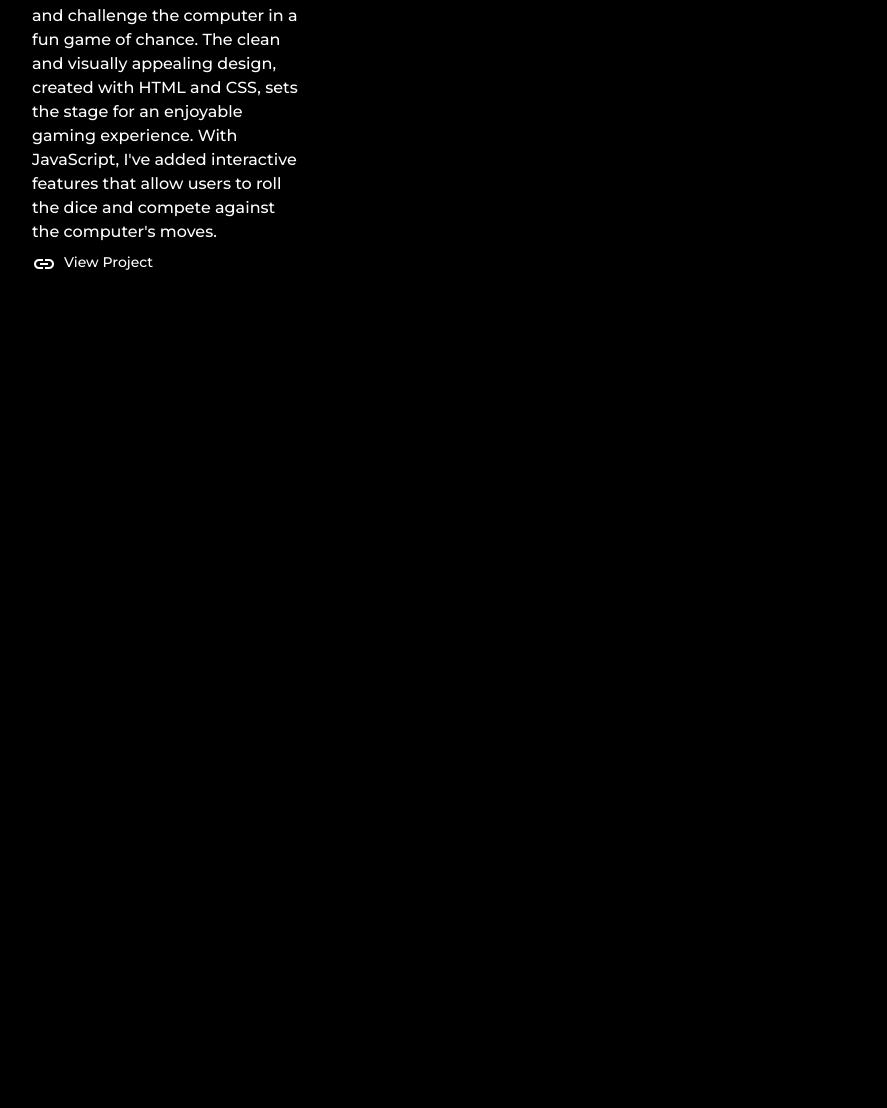
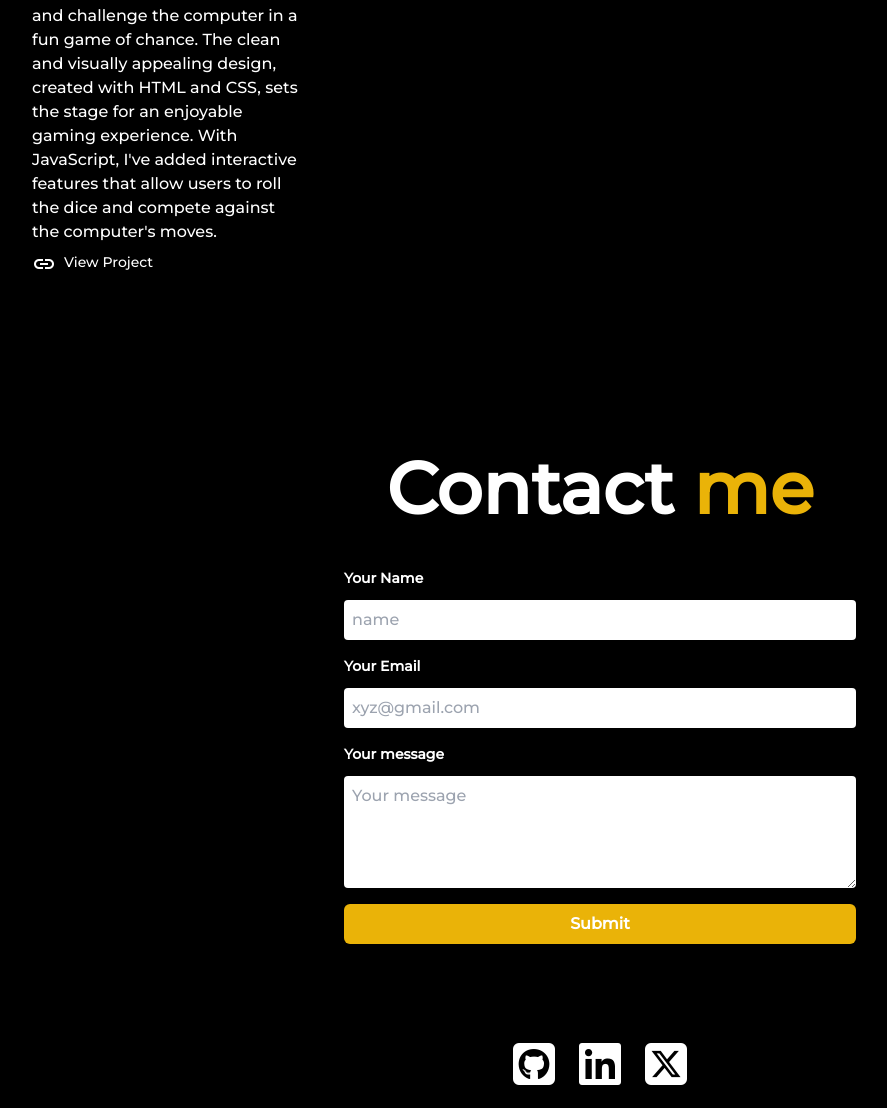
Before and after one commit to nisthaaah/Portfolio-Website, a website built with Vite: page index.html in a window 1280 px wide. Shown: the part 3352-4460 px from the top of the page, without its empty margins (40-927 px from the left). Before the commit the page ends 3644 px from the top, so only its background shows below. Built offline with nearby package versions, Linux system fonts and the light colour scheme.

Commit message:
portfolio

```diff
--- a/index.html
+++ b/index.html
@@ -32,10 +32,14 @@
                 <a href="#projects">
                     <li class="hover:text-yellow-500">Projects</li>
                 </a>
-            <a href="">
+                <a href="#contact">
                     <li class="hover:text-yellow-500">Contact</li>
                 </a>
             </ul>
+        </div>
+
+
+
     </nav>
 
     <div class="container" id="home">
@@ -185,7 +189,7 @@
         </div>
 
         <div class="grid grid-cols-1 gap-3 sm:grid-cols-2 md:grid-cols-3 mt-11">
-            <div class="hover:bg-gray-950 p-4 rounded mx-14">
+            <div class="hover:bg-gray-950 p-4 rounded mx-14 ">
                 <div class="">
                     <span class="material-symbols-outlined text-blue-500 mb-4">flutter</span>
                     <h2 class="text-yellow-500 mb-1 font-bold">IMAGISEA</h2>
@@ -266,8 +270,40 @@
                 </a>
             </div>
         </div>
+    </div>
+
+    <div class="contact" id="contact">
+        <div class="sm:mx-24 flex justify-center items-center mt-40 mb-11">
+            <h1 class="text-white text-4xl font-bold sm:text-7xl">
+                Contact <span class="text-yellow-500">me</span>
+            </h1>
+        </div>
+
+        <form action="mailto:nisthasharma0799@gmail.com" class="max-w-sm mx-auto sm:max-w-lg">
+            <div class="mt-4">
+                <label for="name" class="block text-sm text-white mb-3 font-semibold">Your Name</label>
+                <input type="name" id="name" class="p-2 rounded border-none block w-full" placeholder="name" required>
+            </div>
+            <div class="mt-4">
+                <label for="email" class="block text-sm text-white mb-3 font-semibold">Your Email</label>
+                <input type="email" id="email" class="p-2 rounded border-none block w-full " placeholder="xyz@gmail.com" required>
+            </div>
+            <div class="mt-4">
+                <label for="message" class="block text-sm text-white mb-3 font-semibold">Your message</label>
+                <textarea id="message" rows="4" class="p-2 rounded border-none block w-full" placeholder="Your message" required></textarea>
+            </div>
+            <button type="submit" class="mt-4 bg-yellow-500 text-white font-semibold p-2 rounded-md w-full">Submit</button>
+        </form>
+
+        <div class="mt-24 mb-5">
+            <div class="flex justify-center items-center space-x-6">
+                <a href="https://github.com/nisthaaah"><i class="fa-brands fa-square-github text-white text-4xl sm:text-5xl"></i></a>
+                <a href="https://www.linkedin.com/in/nistha-sharma-0033841a4/"><i class="fa-brands fa-linkedin text-white text-4xl sm:text-5xl"></i></a>
+                <a href="https://twitter.com/sharmanistha_"><i class="fa-brands fa-square-x-twitter text-white text-4xl sm:text-5xl"></i></a>
+            </div>
 
 
+        </div>
     </div>
 
 
```
Also changed, not shown: 1 other file. Lines whose indentation alone changed are shown as unchanged.
